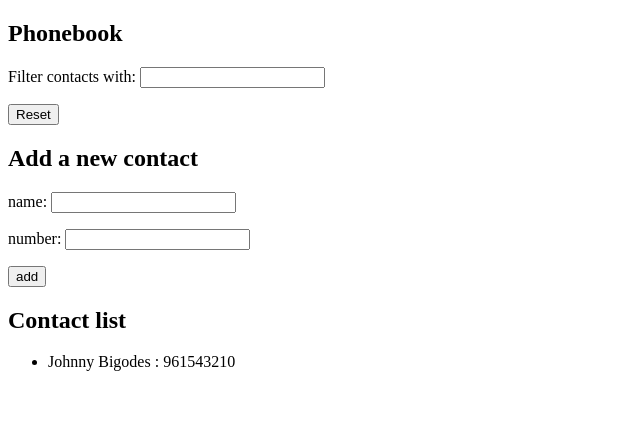
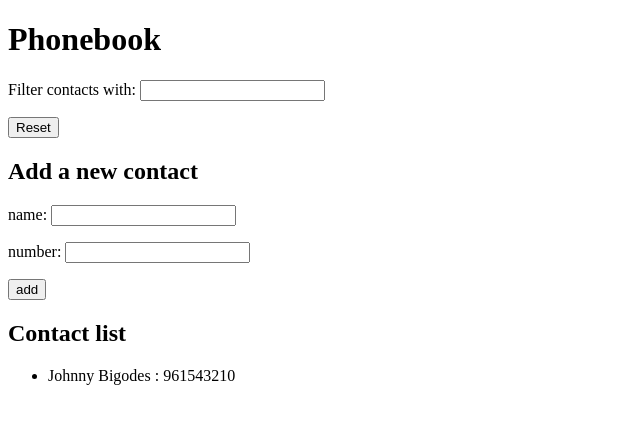
Before and after one commit to the-rfer/fullstackopen, a React (Vite) app in the folder part2/phonebook/: page / in a window 1280 px wide. Shown: the top 424 px of the page, without its empty margins (0-640 px from the left). Built offline with nearby package versions, Linux system fonts and the light colour scheme.

Commit message:
fixed header tag

```diff
--- a/part2/phonebook/src/App.jsx
+++ b/part2/phonebook/src/App.jsx
@@ -58,7 +58,7 @@ const App = () => {
 
 	return (
 		<div>
-			<h2>Phonebook</h2>
+			<h1>Phonebook</h1>
 			<Search
 				search={search}
 				persons={persons}
```
